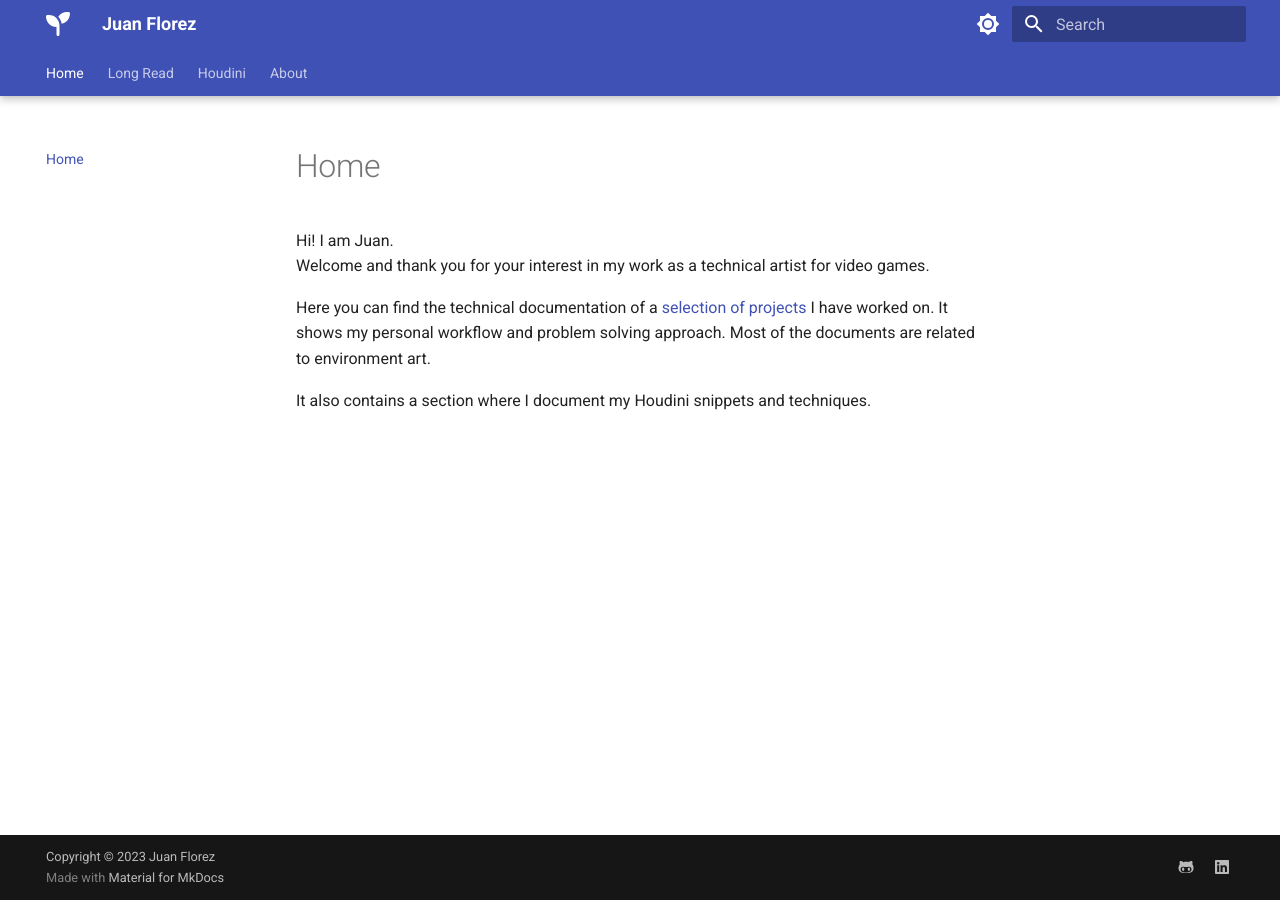
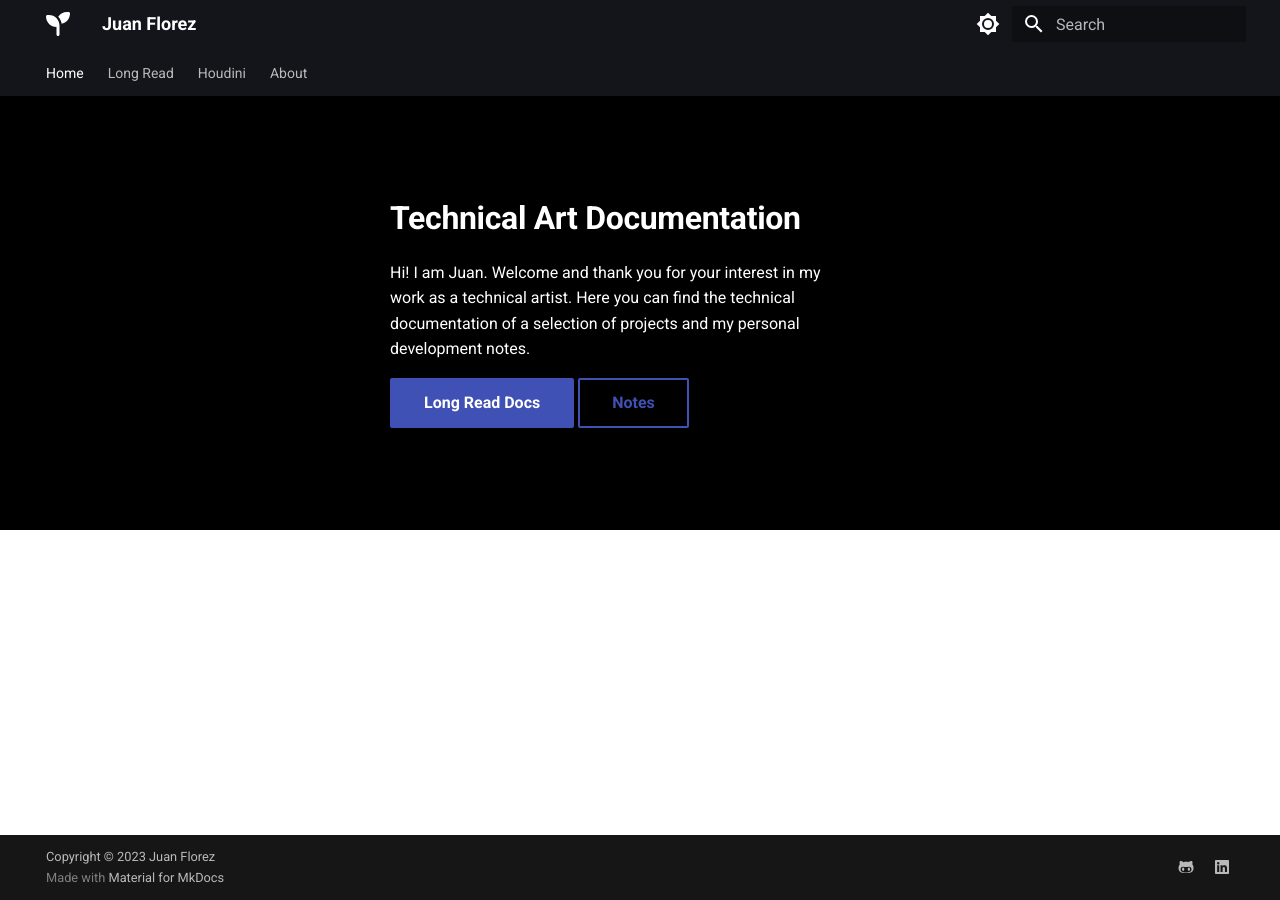
Before and after one commit to juancaflorez/juancaflorez.github.io, an MkDocs documentation site: the page built from docs/index.md, in a window 1280 px wide. Built offline with MkDocs 1.6.1 and Material for MkDocs 9.7.7, drawn with Linux system fonts in a browser that asks for light colours.

Commit message:
refactor: landing page

```diff
--- a/docs/index.md
+++ b/docs/index.md
@@ -1,8 +1,6 @@
-# Home
+---
+title: Juan Florez
+template: overrides/home.html
+---
 
-Hi! I am Juan.<br>
-Welcome and thank you for your interest in my work as a technical artist for video games.
-
-Here you can find the technical documentation of a [selection of projects](long-read/index.md) I have worked on. It shows my personal workflow and problem solving approach. Most of the documents are related to environment art.
-
-It also contains a section where I document my Houdini snippets and techniques.
+Hi! I am Juan. Welcome and thank you for your interest in my work as a technical artist. Here you can find the technical documentation of a selection of projects and my personal development notes.
--- a/material/overrides/home.html
+++ b/material/overrides/home.html
@@ -1,24 +1,54 @@
-{#-
-  This file was automatically generated - do not edit
--#}
 {% extends "main.html" %}
 {% block tabs %}
   {{ super() }}
-  <style>.md-header{position:initial}.md-main__inner{margin:0}.md-content{display:none}@media screen and (min-width:60em){.md-sidebar--secondary{display:none}}@media screen and (min-width:76.25em){.md-sidebar--primary{display:none}}</style>
+  <style>
+   .mdx-container {
+     padding-top: .0rem;
+     /* background: linear-gradient(to bottom, var(--md-primary-fg-color), hsla(160deg,47%,55%,0) 40%) */
+     background: black;
+   }
+
+   .mdx-hero {
+     display: flex;
+     align-items: center;
+     margin: 32px 2.8rem;
+     color: var(--md-primary-bg-color);
+     justify-content: center;
+   }
+
+   .mdx-hero__content {
+     max-width: 22rem;
+     margin-top: 3.5rem;
+     margin-bottom: 3.5rem;
+     margin-left: 1.0rem;
+     margin-right: 4.0rem;
+     align-items: center;
+   }
+
+   .mdx-hero h1 {
+     margin-bottom: 1rem;
+     color: currentColor;
+     font-weight: 700;
+   }
+
+   .mdx-hero__image{
+     width:17rem;
+     order:1;
+     padding-right: 2.5rem;
+    }
+  </style>
+
   <section class="mdx-container">
     <div class="md-grid md-typeset">
       <div class="mdx-hero">
-        <div class="mdx-hero__image">
-          <img src="assets/images/illustration.png" alt="" width="1659" height="1200" draggable="false">
-        </div>
         <div class="mdx-hero__content">
-          <h1>Technical documentation that just works</h1>
-          <p>{{ config.site_description }}. Set up in 5 minutes.</p>
+        <h1>Technical Art Documentation</h1>
+          <p>{{ page.content }}</p>
           <a href="{{ page.next_page.url | url }}" title="{{ page.next_page.title | e }}" class="md-button md-button--primary">
-            Quick start
+            Long Read Docs
           </a>
-          <a href="{{ 'insiders/' | url }}" title="Material for MkDocs Insiders" class="md-button">
-            Get Insiders
+          <a href="{{ 'houdini' | url }}" title="Notes" class="md-button">
+            Notes
           </a>
         </div>
       </div>
@@ -26,4 +56,4 @@
   </section>
 {% endblock %}
 {% block content %}{% endblock %}
-{% block footer %}{% endblock %}
+{% block site_nav %}{% endblock %}
--- a/mkdocs.yml
+++ b/mkdocs.yml
@@ -22,12 +22,14 @@ theme:
   palette:
     # Palette toggle for light mode
     - scheme: default
+      primary: black
       toggle:
         icon: material/brightness-7
         name: Switch to dark mode
 
     # Palette toggle for dark mode
     - scheme: slate
+      primary: black
       toggle:
         icon: material/brightness-4
         name: Switch to light mode
```
Also changed, not shown: 1 other file.
